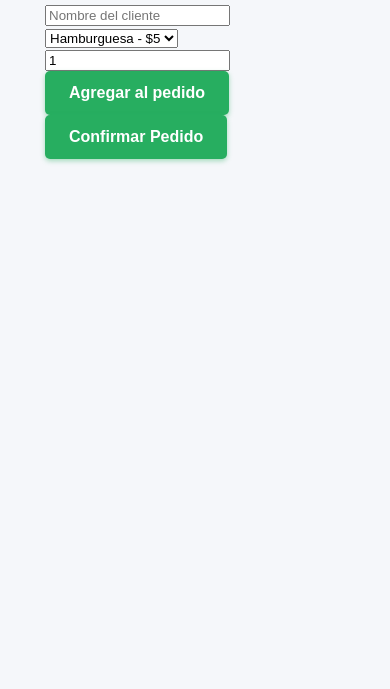
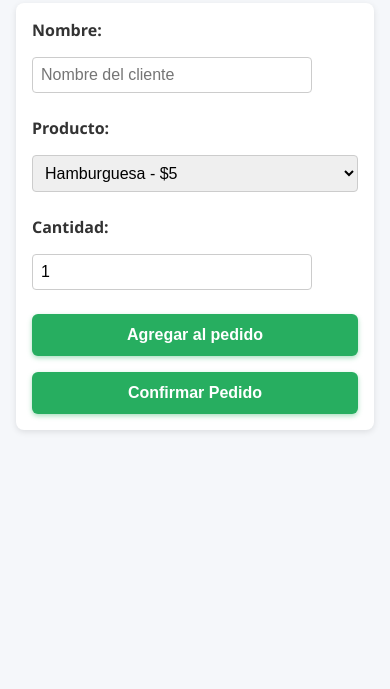
Before and after one commit to SiriamAraya/Programa, a plain HTML site: page agregar.html in a window 390 px wide. Shown: the part 155-844 px from the top of the page. Drawn offline with Linux system fonts and the light colour scheme.

Commit message:
Responsivo

```diff
--- a/agregar.html
+++ b/agregar.html
@@ -21,19 +21,38 @@
   </nav>
 
   <div id="menu-pedido" class="menu activo">
-    <h3>Agregar Pedido</h3>
+  <h3>Agregar Pedido</h3>
+
+  <div class="formulario-horizontal">
+  <div class="form-row">
+    <label for="cliente">Nombre:</label>
     <input type="text" id="cliente" placeholder="Nombre del cliente" />
+  </div>
+
+  <div class="form-row">
+    <label for="producto">Producto:</label>
     <select id="producto">
       <option value="5">Hamburguesa - $5</option>
       <option value="3">Refresco - $3</option>
       <option value="4">Papas - $4</option>
       <option value="7">Pizza - $7</option>
     </select>
+  </div>
+
+  <div class="form-row">
+    <label for="cantidad">Cantidad:</label>
     <input type="number" id="cantidad" min="1" value="1" />
+  </div>
+
+  <div class="botones">
     <button onclick="agregarPedidoTemp()">Agregar al pedido</button>
     <button onclick="confirmarPedido()">Confirmar Pedido</button>
-    <div id="pedidoTemp"></div>
   </div>
+
+  <div id="pedidoTemp"></div>
+</div>
+
+
     <script src="agregar.js"></script>
 </body>
 </html>
--- a/css/estilos.css
+++ b/css/estilos.css
@@ -7,8 +7,8 @@
 body {
   font-family: 'Segoe UI', Tahoma, Geneva, Verdana, sans-serif;
   background: #f5f7fa;
-  padding: 1.875rem 1.25rem;
-  max-width: 45rem;
+  padding: 2rem 1rem;
+  max-width: 720px;
   margin: 0 auto;
   color: #333;
 }
@@ -17,7 +17,7 @@ body {
 h2 {
   text-align: center;
   color: #2c3e50;
-  margin-bottom: 1.25rem;
+  margin-bottom: 1.5rem;
   font-weight: 700;
   font-size: 1.75rem;
 }
@@ -37,27 +37,115 @@ table {
   overflow: hidden;
 }
 
-/* ... resto de tu CSS para tabla ... */
-
-/* Botones */
+/* Botones y enlaces estilo botón */
 button, .menu a {
   background-color: #27ae60;
   color: white;
   border: none;
   padding: 0.625rem 1.125rem;
-  border-radius: 0.3125rem;
-  font-size: 0.875rem;
+  border-radius: 0.375rem;
+  font-size: 0.95rem;
   font-weight: 600;
   cursor: pointer;
   box-shadow: 0 2px 5px rgb(39 174 96 / 0.4);
-  min-height: 44px;
-  line-height: 1.2;
   transition: background-color 0.3s ease;
+  width: auto;
+  max-width: 200px;
+  min-width: 100px;
+  text-align: center;
 }
 
 button:hover, .menu a:hover {
   background-color: #219150;
   box-shadow: 0 4px 12px rgb(33 145 80 / 0.6);
+}
+
+/* Inputs / cajas de texto */
+input[type="text"],
+input[type="email"],
+input[type="password"],
+input[type="number"],
+textarea,
+select {
+  width: 100%;
+  max-width: 280px;
+  padding: 0.5rem 0.75rem;
+  font-size: 1rem;
+  border: 1px solid #ccc;
+  border-radius: 4px;
+  box-sizing: border-box;
+  transition: border-color 0.3s ease;
+  margin-bottom: 0.5rem;
+}
+
+input:focus, textarea:focus, select:focus {
+  border-color: #27ae60;
+  outline: none;
+}
+
+/* Formulario horizontal */
+.form-row {
+  display: flex;
+  flex-wrap: wrap;
+  gap: 1rem;
+  margin-bottom: 1rem;
+  align-items: flex-start;
+}
+
+.form-group {
+  display: flex;
+  flex-direction: column;
+  flex: 1 1 150px;
+  min-width: 140px;
+}
+
+.form-group label {
+  font-weight: 600;
+  margin-bottom: 0.25rem;
+}
+
+/* NUEVO: Estilo específico para formulario horizontal con campos alineados */
+.formulario-horizontal {
+  max-width: 600px;
+  margin: 0 auto 2rem;
+  padding: 1rem;
+  background: #fff;
+  border-radius: 8px;
+  box-shadow: 0 2px 6px rgba(0, 0, 0, 0.1);
+}
+
+.formulario-horizontal .form-row {
+  display: flex;
+  flex-wrap: wrap;
+  gap: 1rem;
+  align-items: center;
+  margin-bottom: 1rem;
+}
+
+.formulario-horizontal .form-row label {
+  width: 100px;
+  font-weight: 600;
+  color: #333;
+}
+
+.formulario-horizontal .form-row input,
+.formulario-horizontal .form-row select {
+  flex: 1;
+  padding: 0.5rem;
+  font-size: 1rem;
+  border: 1px solid #ccc;
+  border-radius: 4px;
+}
+
+/* Botones del formulario */
+.formulario-horizontal .botones {
+  display: flex;
+  gap: 1rem;
+  flex-wrap: wrap;
+}
+
+.formulario-horizontal .botones button {
+  min-width: 150px;
 }
 
 /* Responsive */
@@ -78,26 +166,46 @@ button:hover, .menu a:hover {
   button, .menu a {
     font-size: 1rem;
     padding: 0.75rem 1.5rem;
+    max-width: 100%;
+  }
+
+  input, select, textarea {
+    max-width: 100%;
   }
 }
 
 @media (max-width: 480px) {
-  body {
-    padding: 1rem 0.625rem;
-  }
-
-  table, th, td {
-    font-size: 0.8rem;
-  }
-
   .menu {
     flex-direction: column;
-    max-width: 300px;
+    max-width: 100%;
     margin: 0 auto 2rem auto;
   }
 
-  .menu a {
-    font-size: 1.125rem;
-    padding: 0.75rem 1rem;
+  .menu a, button {
+    width: 100%;
+    max-width: 100%;
+  }
+
+  .form-row {
+    flex-direction: column;
+    gap: 0.5rem;
+  }
+
+  .form-group {
+    width: 100%;
+  }
+
+  .formulario-horizontal .form-row {
+    flex-direction: column;
+    align-items: flex-start;
+  }
+
+  .formulario-horizontal .form-row label {
+    width: 100%;
+  }
+
+  .formulario-horizontal .botones {
+    flex-direction: column;
+    align-items: stretch;
   }
 }
```
